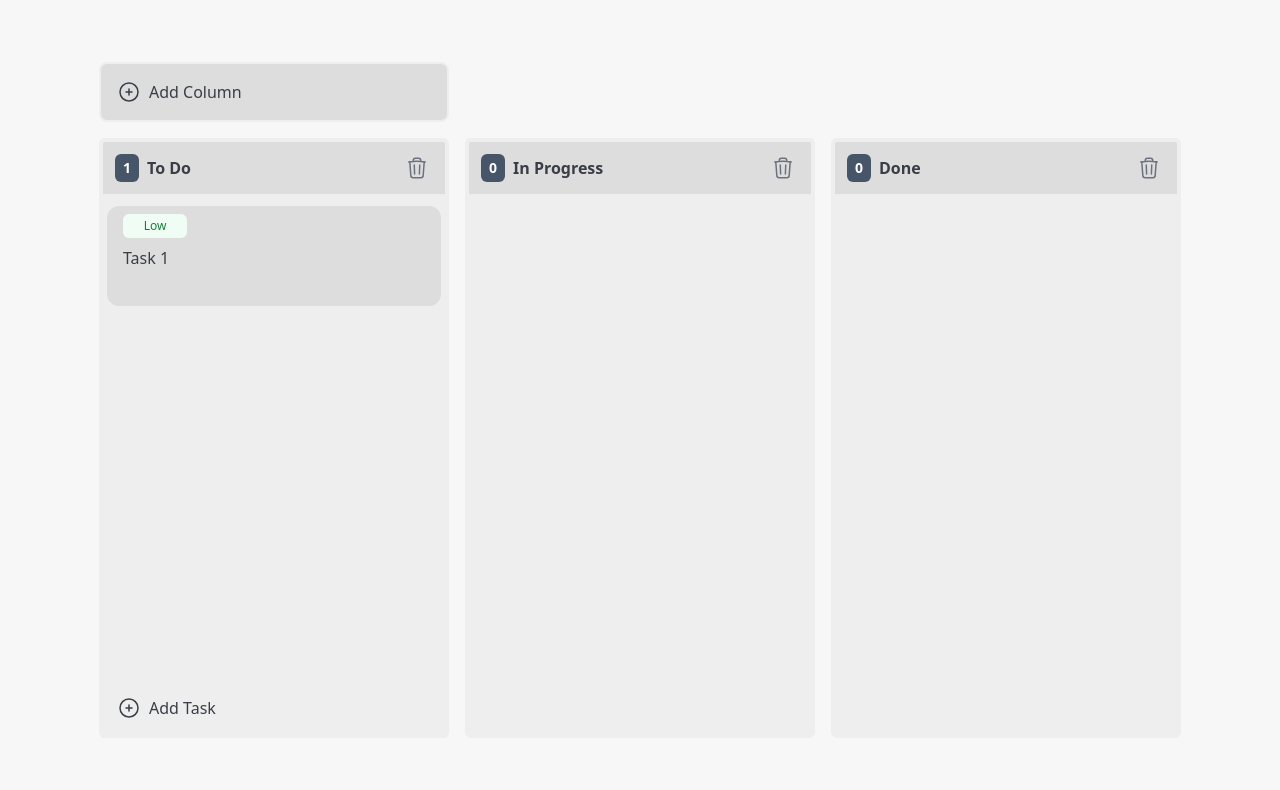
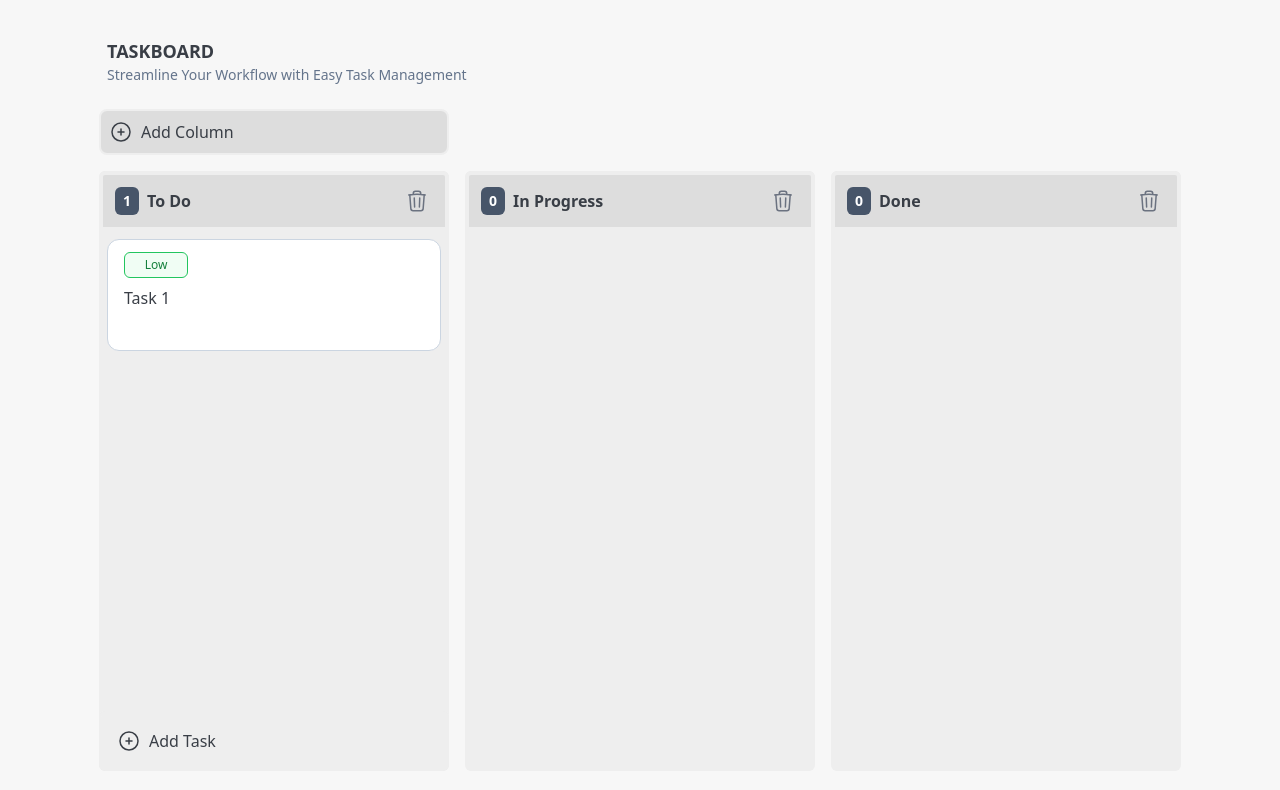
Before and after one commit to jerickdelarosa/kanban-board-app, a React (Vite) app: page / in a window 1280 px wide. Both pictures are taken after a click on the button "Add Task". Shown: the top 790 px of the page. Built offline with nearby package versions, Linux system fonts and the light colour scheme.

Commit message:
remove header component

```diff
--- a/src/App.tsx
+++ b/src/App.tsx
@@ -2,7 +2,12 @@ import './App.css'
 import KanbanBoard from './components/KanbanBoard'
 
 function App() {
-  return <KanbanBoard />
+  return (
+    <>
+      <KanbanBoard />
+    </>
+  )
+
 }
 
 export default App
--- a/src/components/KanbanBoard.tsx
+++ b/src/components/KanbanBoard.tsx
@@ -28,10 +28,6 @@ function KanbanBoard() {
    useEffect(() => {
     const storedColumns = localStorage.getItem('columns');
     const storedTasks = localStorage.getItem('tasks');
-
-    console.log(storedColumns);
-    console.log(storedTasks);
-
 
     if (storedColumns) {
       try {
@@ -85,6 +81,7 @@ function KanbanBoard() {
     <div className="
         m-auto
         flex
+        flex-col
         min-h-screen
         w-full
         items-center
@@ -101,7 +98,32 @@ function KanbanBoard() {
         onDragEnd={onDragEnd}
         onDragOver={onDragOver}
       >
-        <div className="m-auto flex gap-4 flex-col-reverse">
+        <div className="m-auto flex gap-4 flex-col">
+
+            <div className="flex flex-col self-start p-2">
+                <h1 className="font-bold uppercase text-lg">TaskBoard</h1>
+                <p className="text-sm text-slate-500">Streamline Your Workflow with Easy Task Management</p>
+            </div>
+
+            <button
+              onClick={() => createNewColumn()}
+              className=" h-[46px]
+              w-[350px]
+              cursor-pointer
+              rounded-lg
+              bg-mainBackgroundColor
+              border-2
+              border-columnBackgroundColor
+              p-2 ring-slate-600
+              hover:ring-2
+              flex
+              items-center
+              gap-2
+              font-medium
+              ">
+                <PlusIcon /> Add Column
+            </button>
+
             <div className="flex gap-4 flex-wrap flex-col md:flex-row md:flex-nowrap">
               <SortableContext items={columnsId}>
                 {columns.map((column, index) => (
@@ -119,23 +141,7 @@ function KanbanBoard() {
                 ))}
               </SortableContext>
             </div>
-            <button
-              onClick={() => createNewColumn()}
-              className=" h-[60px]
-              w-[350px]
-              cursor-pointer
-              rounded-lg
-              bg-mainBackgroundColor
-              border-2
-              border-columnBackgroundColor
-              p-4 ring-slate-600
-              hover:ring-2
-              flex
-              gap-2
-              font-medium
-              ">
-                <PlusIcon /> Add Column
-            </button>
+
         </div>
 
         {/* DragOverlay is a component that renders the drag preview */}
--- a/src/components/TaskCard.tsx
+++ b/src/components/TaskCard.tsx
@@ -15,7 +15,6 @@ function TaskCard(props: Props) {
   const [mouseIsOver, setMouseIsOver] = useState(false);
   const [editMode, setEditMode] = useState(false);
   const [priority, setPriority] = useState(task.priority);
-  const [priorityMode, setPriorityMode] = useState(false);
 
   const {
     setNodeRef,
@@ -48,12 +47,7 @@ function TaskCard(props: Props) {
     updateTask(task.id, task.content, newPriority);
   };
 
-  const priorityLevel = task.priority === 'low' ? 'text-green-700 bg-green-50 ring-green-600/20' : task.priority === 'medium' ? 'text-yellow-800 bg-yellow-50 ring-yellow-600/20' : 'text-red-700 bg-red-50 ring-red-600/10';
-
-  const changePriority = () => {
-    setPriorityMode((prev) => !prev);
-    setMouseIsOver(false);
-  }
+  const priorityLevel = task.priority === 'low' ? 'text-green-700 bg-green-50 ring-green-600/20 border-green-500' : task.priority === 'medium' ? 'text-yellow-800 bg-yellow-50 ring-yellow-600/20 border-yellow-500' : 'text-red-700 bg-red-50 ring-red-600/10 border-red-500';
 
   if(isDragging) {
     return (
@@ -62,7 +56,7 @@ function TaskCard(props: Props) {
         style={style}
         {...attributes}
         {...listeners}
-        className="bg-mainBackgroundColor opacity-50 px-4 py-2 h-[100px] min-h-[100px] items-center flex text-left border-2 border-dashed
+        className="bg-white opacity-50 px-4 py-2 h-[100px] min-h-[100px] items-center flex text-left border-2 border-dashed
                 border-slate-600 rounded-xl hover:ring-2 cursor-grab relative"
       />
     )
@@ -75,7 +69,7 @@ function TaskCard(props: Props) {
         style={style}
         {...attributes}
         {...listeners}
-        className="bg-mainBackgroundColor px-4 py-2 h-auto min-h-[100px] items-center flex text-left rounded-xl hover:ring-2 hover:ring-inset hover:ring-slate-600 cursor-grab relative"
+        className="bg-white px-4 py-2 h-auto min-h-[100px] items-center flex text-left rounded-xl hover:ring-1 hover:ring-inset hover:ring-slate-400 cursor-grab relative"
       >
         <textarea
           className="h-[90%] w-full resize-none rounded border-none bg-transparent focus:outline-none font-medium"
@@ -94,43 +88,13 @@ function TaskCard(props: Props) {
     )
   }
 
-  if(priorityMode) {
-    return (
-      <div
-        ref={setNodeRef}
-        style={style}
-        {...attributes}
-        {...listeners}
-        className="bg-mainBackgroundColor px-4 py-2 h-auto min-h-[100px] items-start flex flex-col text-left rounded-xl hover:ring-2 hover:ring-inset hover:ring-slate-600 cursor-grab relative task"
-      >
-        <select
-        value={priority}
-        onChange={handlePriorityChange}
-        onBlur={changePriority}
-        onKeyDown={(e) => {
-          if(e.key === 'Enter') changePriority();
-        }}
-        className={`text-center w-16 items-center rounded-md bg-green-50 px-2 py-1 text-xs font-medium appearance-none ${priorityLevel} text-center`}
-        >
-          <option className="font-medium text-xs bg-white text-slate-600" value="low">Low</option>
-          <option className="font-medium text-xs bg-white text-slate-600" value="medium">Medium</option>
-          <option className="font-medium text-xs bg-white text-slate-600" value="high">High</option>
-        </select>
-
-        <p className="my-2 h-[90%] w-full overflow-y-auto overflow-x-hidden whitespace-pre-wrap font-medium">
-        {task.content}
-        </p>
-      </div>
-    )
-  }
-
   return (
     <div
       ref={setNodeRef}
       style={style}
       {...attributes}
       {...listeners}
-      className="bg-mainBackgroundColor px-4 py-2 h-auto min-h-[100px] items-start flex flex-col text-left rounded-xl hover:ring-2 hover:ring-inset hover:ring-slate-600 cursor-grab relative task"
+      className="bg-white px-4 py-2 h-auto min-h-[100px] items-start flex flex-col text-left rounded-xl hover:ring-1 hover:ring-inset hover:ring-slate-400 cursor-grab relative task border border-slate-300"
       onMouseEnter={() => {
         setMouseIsOver(true)
       }}
@@ -139,11 +103,17 @@ function TaskCard(props: Props) {
       }}
     >
 
-      <span onClick={changePriority} className={`text-center w-16 items-center rounded-md bg-green-50 px-2 py-1 text-xs font-medium ${priorityLevel}`}>
-        {task.priority === 'low' ? "Low" : task.priority === 'medium' ? "Medium" : "High"}
-      </span>
+      <select
+        value={priority}
+        onChange={handlePriorityChange}
+        className={`mt-1 text-center w-16 items-center rounded-md bg-green-50 px-2 py-1 text-xs font-medium appearance-none ${priorityLevel} text-center  border`}
+        >
+          <option className="font-medium text-xs bg-white text-slate-600" value="low">Low</option>
+          <option className="font-medium text-xs bg-white text-slate-600" value="medium">Medium</option>
+          <option className="font-medium text-xs bg-white text-slate-600" value="high">High</option>
+        </select>
 
-      <p onClick={toggleEditMode} className="mt-2 mb-6 h-[90%] w-full overflow-y-auto overflow-x-hidden whitespace-pre-wrap font-medium">
+      <p onClick={toggleEditMode} className="mt-2 mb-8 h-[90%] w-full overflow-y-auto overflow-x-hidden whitespace-pre-wrap font-medium">
         {task.content}
       </p>
 
@@ -151,7 +121,7 @@ function TaskCard(props: Props) {
         mouseIsOver && (
         <button
           onClick={() => deleteTask(task.id)}
-          className="stroke-slate-600 absolute right-4 top-1/2 -translate-y-1/2 bg-transparent rounded opacity-60 hover:opacity-100">
+          className="stroke-slate-600 absolute right-4 bottom-4 bg-transparent rounded opacity-60 hover:opacity-100">
           <TrashIcon />
         </button>)
       }
```
